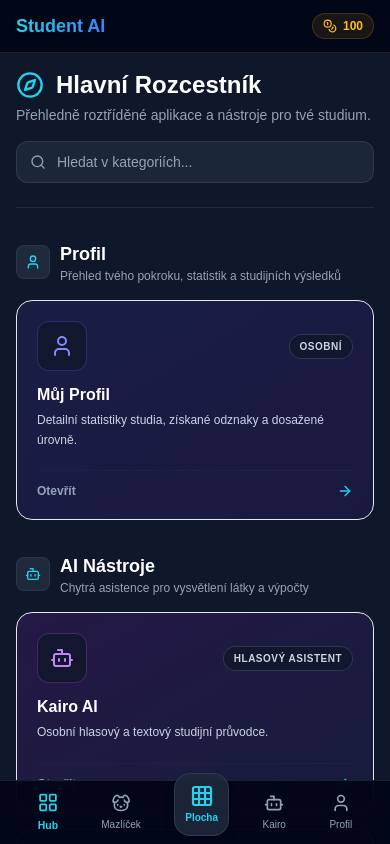
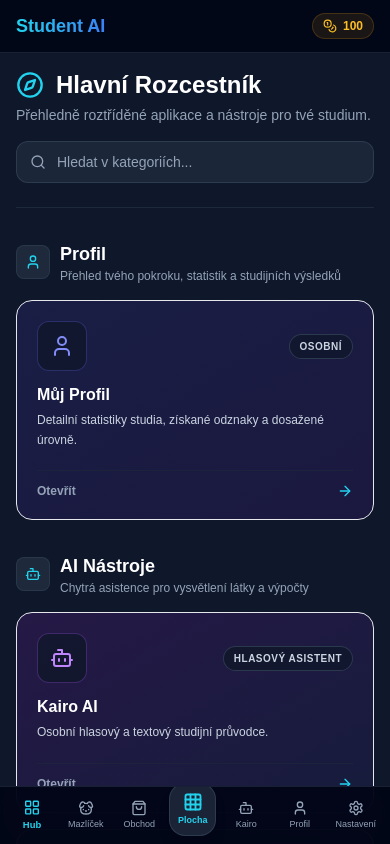
Before and after one commit to InfinityLook/Student-Ai, a Next.js app: page / in a window 390 px wide. Built offline with nearby package versions, Linux system fonts and the light colour scheme.

Commit message:
Add Settings module to DashboardShell

```diff
--- a/components/DashboardShell.tsx
+++ b/components/DashboardShell.tsx
@@ -6,6 +6,7 @@ import MenuHubModule from '@/components/modules/MenuHubModule';
 import PlochaModule from '@/components/modules/PlochaModule';
 import KairoModule from '@/components/modules/KairoModule';
 import PetModule from '@/components/modules/PetModule';
+import SettingsModule from '@/components/modules/SettingsModule';
 import NotesModule from '@/components/modules/NotesModule';
 import FlashcardsModule from '@/components/modules/FlashcardsModule';
 import FocusTimerModule from '@/components/modules/FocusTimerModule';
@@ -31,13 +32,15 @@ import {
   Calendar,
   Timer,
   Folder,
-  ShoppingBag
+  ShoppingBag,
+  Settings
 } from 'lucide-react';
 
 const sidebarItems = [
   { id: 'home', label: 'Hub', icon: LayoutGrid },
   { id: 'plocha', label: 'Plocha', icon: Grid3X3 },
   { id: 'pets', label: 'Mazlíček', icon: Dog },
+  { id: 'shop', label: 'Obchod', icon: ShoppingBag },
   { id: 'kairo', label: 'Kairo AI', icon: Bot },
   { id: 'solver', label: 'AI Řešitel', icon: Sparkles },
   { id: 'flashcards', label: 'Kartičky', icon: BrainCircuit },
@@ -46,8 +49,8 @@ const sidebarItems = [
   { id: 'planner', label: 'Plánovač', icon: Calendar },
   { id: 'timer', label: 'Časovač', icon: Timer },
   { id: 'files', label: 'Soubory', icon: Folder },
-  { id: 'shop', label: 'Obchod', icon: ShoppingBag },
   { id: 'profile', label: 'Profil', icon: User },
+  { id: 'settings', label: 'Nastavení', icon: Settings },
 ];
 
 export default function DashboardShell() {
@@ -75,6 +78,7 @@ export default function DashboardShell() {
       case 'shop': return <ShopModule />;
       case 'files': return <FileSystemModule />;
       case 'editor': return <DocumentEditorModule />;
+      case 'settings': return <SettingsModule />;
       default: return <MenuHubModule />;
     }
   };
@@ -141,63 +145,85 @@ export default function DashboardShell() {
           {renderModule()}
         </main>
 
-        {/* SPODNÍ MENU UPROSTŘED S MAZLÍČKEM A PLOCHOU */}
-        <nav className="md:hidden fixed bottom-0 left-0 right-0 z-40 backdrop-blur-xl bg-slate-950/95 border-t border-slate-800/80 px-4 py-2 flex justify-around items-center">
+        {/* SPODNÍ MENU (HUB, MAZLÍČEK, OBCHOD | PLOCHA UPROSTŘED | KAIRO, PROFIL, NASTAVENÍ) */}
+        <nav className="md:hidden fixed bottom-0 left-0 right-0 z-40 backdrop-blur-xl bg-slate-950/95 border-t border-slate-800/80 px-2 py-2 flex justify-between items-center overflow-x-auto">
           {/* Hub */}
           <button
             onClick={() => setActiveModule('home')}
-            className={`flex flex-col items-center justify-center py-1 px-2.5 transition-all ${
+            className={`flex flex-col items-center justify-center py-1 px-1.5 transition-all min-w-[48px] ${
               activeModule === 'home' ? 'text-cyan-400 font-semibold scale-105' : 'text-slate-400'
             }`}
           >
-            <LayoutGrid className="w-5 h-5" />
-            <span className="text-[10px] mt-1">Hub</span>
+            <LayoutGrid className="w-4 h-4" />
+            <span className="text-[9px] mt-0.5">Hub</span>
           </button>
 
           {/* Mazlíček */}
           <button
             onClick={() => setActiveModule('pets')}
-            className={`flex flex-col items-center justify-center py-1 px-2.5 transition-all ${
+            className={`flex flex-col items-center justify-center py-1 px-1.5 transition-all min-w-[48px] ${
               activeModule === 'pets' ? 'text-pink-400 font-semibold scale-105' : 'text-slate-400'
             }`}
           >
-            <Dog className="w-5 h-5" />
-            <span className="text-[10px] mt-1">Mazlíček</span>
+            <Dog className="w-4 h-4" />
+            <span className="text-[9px] mt-0.5">Mazlíček</span>
+          </button>
+
+          {/* Obchod */}
+          <button
+            onClick={() => setActiveModule('shop')}
+            className={`flex flex-col items-center justify-center py-1 px-1.5 transition-all min-w-[48px] ${
+              activeModule === 'shop' ? 'text-yellow-400 font-semibold scale-105' : 'text-slate-400'
+            }`}
+          >
+            <ShoppingBag className="w-4 h-4" />
+            <span className="text-[9px] mt-0.5">Obchod</span>
           </button>
 
           {/* PLOCHA (Uprostřed) */}
           <button
             onClick={() => setActiveModule('plocha')}
-            className={`flex flex-col items-center justify-center p-2.5 -mt-4 rounded-2xl shadow-lg transition-all border ${
+            className={`flex flex-col items-center justify-center p-2 -mt-3 rounded-2xl shadow-lg transition-all border shrink-0 ${
               activeModule === 'plocha'
                 ? 'bg-gradient-to-tr from-cyan-500 to-blue-600 text-white border-cyan-300 shadow-cyan-500/30 scale-105'
                 : 'bg-slate-800/90 text-cyan-400 border-slate-700/80 hover:bg-slate-800'
             }`}
           >
-            <Grid3X3 className="w-6 h-6 stroke-[2.2]" />
-            <span className="text-[10px] font-bold mt-0.5">Plocha</span>
+            <Grid3X3 className="w-5 h-5 stroke-[2.2]" />
+            <span className="text-[9px] font-bold mt-0.5">Plocha</span>
           </button>
 
           {/* Kairo AI */}
           <button
             onClick={() => setActiveModule('kairo')}
-            className={`flex flex-col items-center justify-center py-1 px-2.5 transition-all ${
+            className={`flex flex-col items-center justify-center py-1 px-1.5 transition-all min-w-[48px] ${
               activeModule === 'kairo' ? 'text-cyan-400 font-semibold scale-105' : 'text-slate-400'
             }`}
           >
-            <Bot className="w-5 h-5" />
-            <span className="text-[10px] mt-1">Kairo</span>
+            <Bot className="w-4 h-4" />
+            <span className="text-[9px] mt-0.5">Kairo</span>
           </button>
 
           {/* Profil */}
           <button
             onClick={() => setActiveModule('profile')}
-            className={`flex flex-col items-center justify-center py-1 px-2.5 transition-all ${
+            className={`flex flex-col items-center justify-center py-1 px-1.5 transition-all min-w-[48px] ${
               activeModule === 'profile' ? 'text-cyan-400 font-semibold scale-105' : 'text-slate-400'
             }`}
           >
-            <User className="w-5 h-5" />
-            <span className="text-[10px] mt-1">Profil</span>
+            <User className="w-4 h-4" />
+            <span className="text-[9px] mt-0.5">Profil</span>
+          </button>
+
+          {/* Nastavení */}
+          <button
+            onClick={() => setActiveModule('settings')}
+            className={`flex flex-col items-center justify-center py-1 px-1.5 transition-all min-w-[48px] ${
+              activeModule === 'settings' ? 'text-teal-400 font-semibold scale-105' : 'text-slate-400'
+            }`}
+          >
+            <Settings className="w-4 h-4" />
+            <span className="text-[9px] mt-0.5">Nastavení</span>
           </button>
         </nav>
       </div>
```
